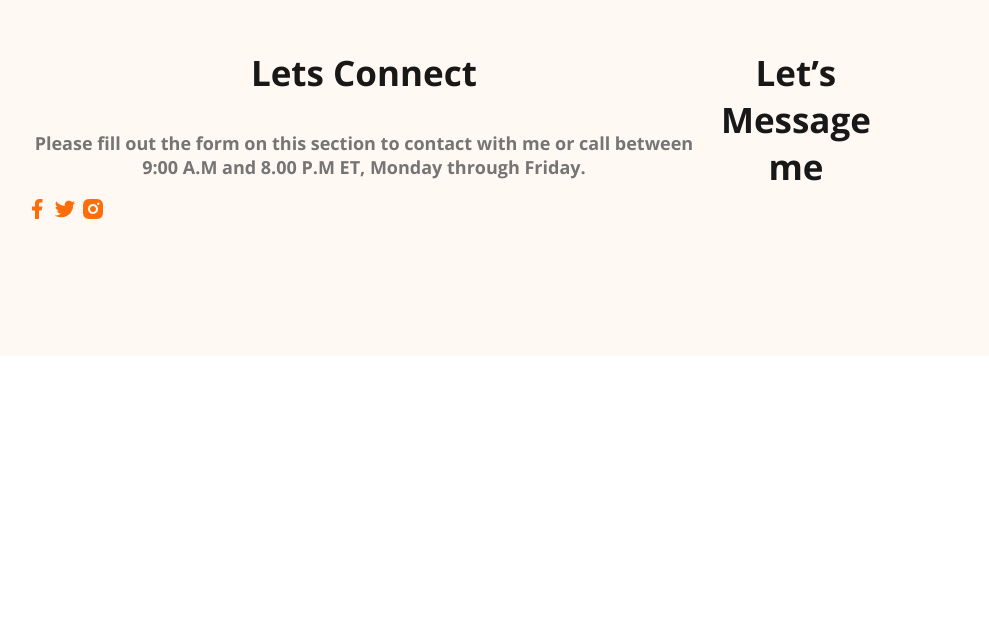
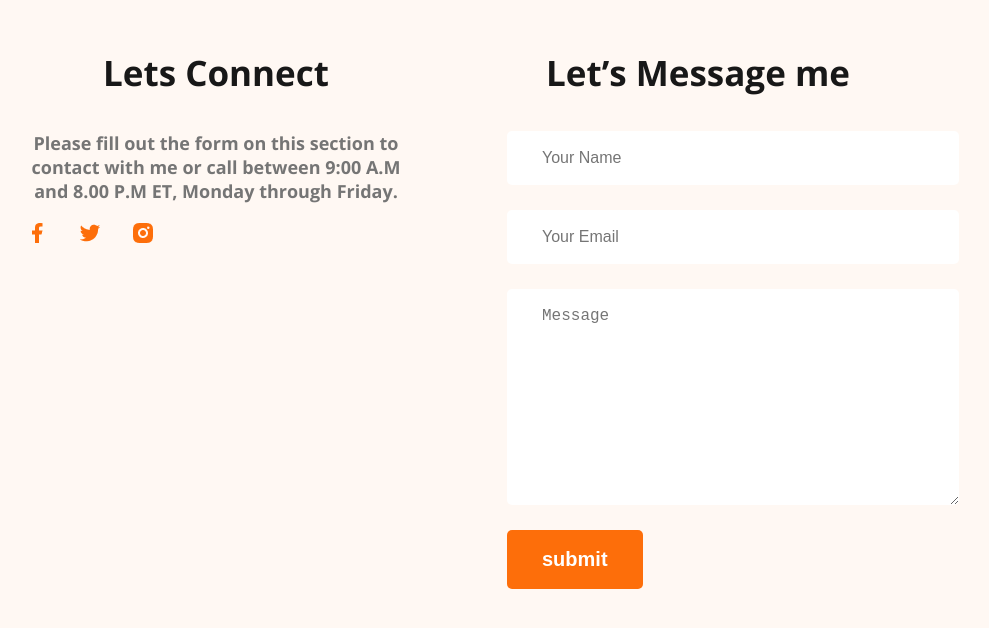
Before and after one commit to fariarahman93/webdeveloper-portfolio, a plain HTML site: page index.html in a window 1280 px wide. Shown: the part 3505-4133 px from the top of the page, without its empty margins (183-1172 px from the left). Before the commit the page ends 3869 px from the top, so only its background shows below. Drawn offline with nearby package versions, Linux system fonts and the light colour scheme.

Commit message:
finished the footer

```diff
--- a/index.html
+++ b/index.html
@@ -159,6 +159,12 @@
      </div>
      <div class="footer-column">
         <h3 class="section-tittle">Let’s Message me</h3>
+        <form class="contact">
+            <input type="text" placeholder="Your Name">
+            <input type="email" name="" id="" placeholder="Your Email">
+            <textarea name="" placeholder="Message" id="" cols="30" rows="10"></textarea>
+            <input class="btn-primary" type="submit" value="submit">
+        </form>
      </div>
     </footer>
 </body>
--- a/styles/portfolio.css
+++ b/styles/portfolio.css
@@ -183,7 +183,27 @@ main section{
 }
 footer{
     display: flex;
+    gap: 100px;
     background: #FFF8F3;
     padding: 130px 200px;
     margin-top: 100px;
 }
+.footer-column{
+    width: 50%;
+}
+.contact input[type="text"], .contact input[type="email"], textarea{
+
+    display: block;
+    margin-bottom: 25px;
+    padding: 18px 35px;
+    color: #757575;
+    font-size: 16px;
+    font-weight: 400;
+    border-radius: 5px;
+    background:  #FFF;
+    border: 0;
+    width: 100%;
+}
+.social-links a{
+    margin-right: 25px;
+}
```
